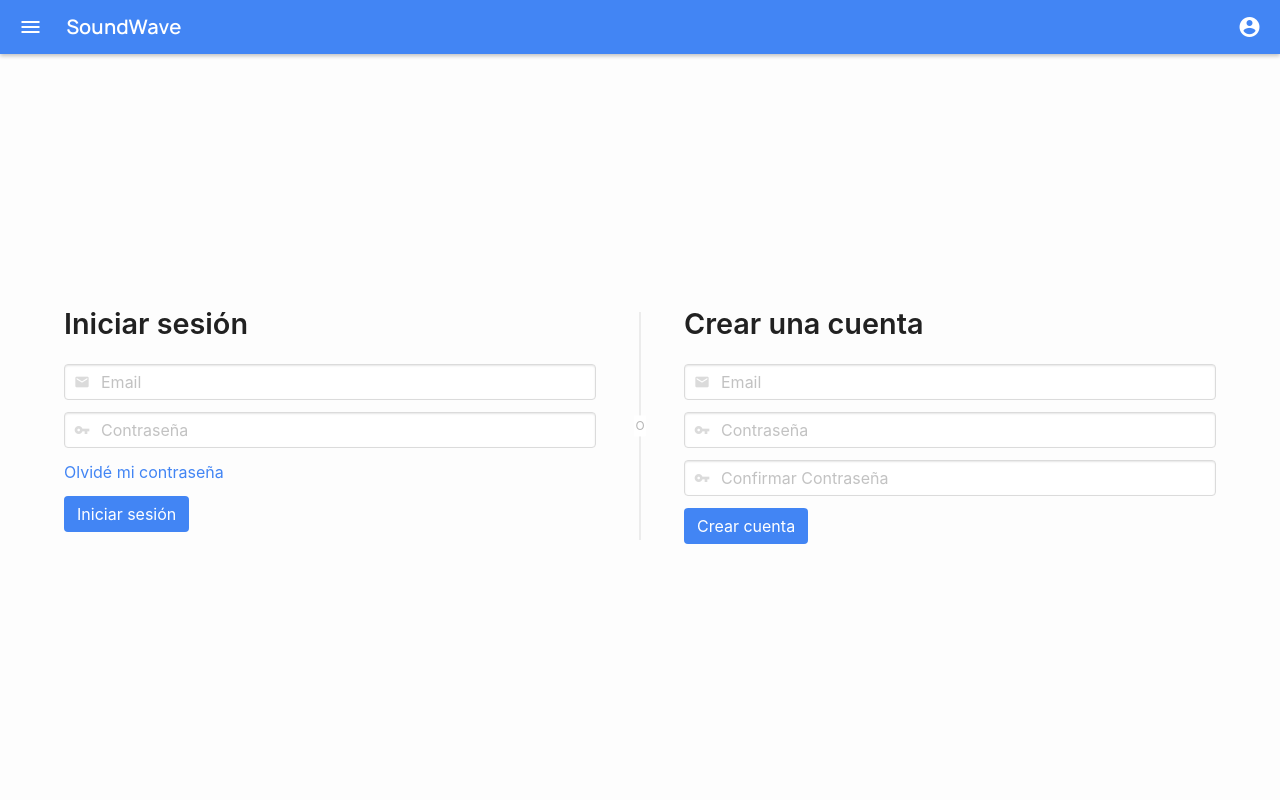
After one commit to jahirfiquitiva/SoundWave, a Flask app: page /login in a window 1280 px wide. The commit adds this page. Run offline with Flask 2, Linux system fonts and the light colour scheme; some libraries are stand-ins or nearby versions.

Commit message:
Add initial login site implementation

```diff
--- a/app.py
+++ b/app.py
@@ -1,5 +1,4 @@
 from flask import Flask, render_template
-import socket
 
 app = Flask("SoundWave")
 
@@ -9,7 +8,14 @@ def main():
     return render_template('index.html')
 
 
+@app.route("/login")
+@app.route("/login.html")
+def login():
+    return render_template('login.html')
+
+
 if __name__ == '__main__':
+    # Flask WebApp
     app.config['TEMPLATES_AUTO_RELOAD'] = True
     # app.run(host=socket.gethostbyname(socket.gethostname()))
     app.run()
--- a/static/main.css
+++ b/static/main.css
@@ -1,3 +1,5 @@
+@import "css/divider.css";
+
 :root {
     --primary-text: rgba(0, 0, 0, .87);
     --secondary-text: rgba(0, 0, 0, .54);
@@ -14,6 +16,8 @@
     --inactive-icon-inverse: rgba(255, 255, 255, .5);
 
     --primary-color: #4285f4;
+    --primary-color-light: #689df6;
+    --primary-color-dark: #356ac3;
     --bg-color: #fdfdfd;
 
     --system-font: -apple-system, BlinkMacSystemFont, "Segoe UI", Roboto, Helvetica, Arial, sans-serif, "Apple Color Emoji", "Segoe UI Emoji", "Segoe UI Symbol";
@@ -96,10 +100,39 @@ h6, p {
     font-size: 1rem !important;
 }
 
+a {
+    color: var(--primary-color) !important;
+}
+
+a:hover,
+a:focus {
+    color: var(--primary-color-dark) !important;
+    text-decoration: underline wavy;
+}
+
+.is-primary {
+    background-color: var(--primary-color) !important;
+}
+
+.is-primary:hover,
+.is-primary:focus {
+    background-color: var(--primary-color) !important;
+}
+
+.is-primary-text {
+    color: var(--primary-color) !important;
+}
+
 .hero .navbar {
     background-color: var(--primary-color) !important;
     padding-left: .4rem !important;
     padding-right: .4rem !important;
+}
+
+.navbar a,
+.navbar a:hover,
+.navbar a:focus {
+    text-decoration: none !important;
 }
 
 .navbar.has-shadow {
@@ -284,7 +317,7 @@ h6, p {
     border-radius: .2rem !important;
     max-width: 100% !important;
     text-decoration: none;
-    color: var(--primary-text);
+    color: var(--primary-text) !important;
     display: flex;
     align-items: center;
     font-weight: 600 !important;
@@ -312,8 +345,8 @@ h6, p {
 }
 
 .drawer .drawer-items-list a.active {
-    background-color: rgba(66, 133, 244, 0.15);
-    color: var(--primary-color);
+    background-color: rgba(66, 133, 244, 0.15) !important;
+    color: var(--primary-color) !important;
 }
 
 .drawer .drawer-items-list a.active:hover,
@@ -335,6 +368,10 @@ h6, p {
 
 .mdi {
     margin-right: 0.8rem !important;
+}
+
+.icon .mdi {
+    margin-right: 0 !important;
 }
 
 .avatar {
@@ -384,3 +421,8 @@ h6, p {
     box-shadow: 0 8px 48px 4px rgba(66, 133, 244, 0.5);
     border-radius: 8px;
 }
+
+.control.has-icons-left .icon,
+.control.has-icons-right .icon {
+    z-index: 0 !important;
+}
--- a/templates/index.html
+++ b/templates/index.html
@@ -34,11 +34,12 @@
                      aria-label="main navigation">
                     <div class="navbar-brand">
                         <a class="navbar-item" onclick="toggleDrawer();">
-                            <i class="mdi mdi-menu mdi-24px"></i>&nbsp;&nbsp;&nbsp;&nbsp;&nbsp;SoundWave
+                            <i class="mdi mdi-menu mdi-24px"></i>
                         </a>
+                        <a class="navbar-item" href="/">SoundWave</a>
                     </div>
                     <div class="navbar-end">
-                        <a class="navbar-item has-text-centered" onclick="toggleDrawer();">
+                        <a class="navbar-item has-text-centered" href="/login">
                             <i class="mdi mdi-account-circle mdi-24px"></i></a>
                     </div>
                 </nav>
--- /dev/null
+++ b/templates/login.html
@@ -0,0 +1,159 @@
+<!DOCTYPE html>
+<html lang="en" class="has-navbar-fixed-top">
+    <head>
+        <meta charset="UTF-8">
+        <title>SoundWave</title>
+        <meta name="viewport" content="width=device-width, initial-scale=1">
+
+        <!-- 'theme-color' will set background color in Chrome browser on Android 5.0+ -->
+        <meta name="theme-color" content="#4285F4">
+
+        <!-- Favicons -->
+        <link rel="shortcut icon" href="../static/favicons/sw72.png">
+        <link rel="apple-touch-icon" href="../static/favicons/sw57.png">
+        <link rel="apple-touch-icon" sizes="72x72" href="favicons/sw72.png">
+        <link rel="apple-touch-icon" sizes="114x114" href="favicons/sw114.png">
+        <link rel="apple-touch-icon-precomposed" href="favicons/sw32.png">
+
+        <link rel="icon" href="../static/favicons/sw32.png" sizes="32x32">
+        <meta name="msapplication-TileColor" content="#4285F4">
+        <meta name="msapplication-TileImage" content="../static/favicons/sw72.png">
+
+        <link href="//cdn.materialdesignicons.com/3.4.93/css/materialdesignicons.min.css"
+              rel="stylesheet">
+        <link rel="stylesheet"
+              href="https://cdnjs.cloudflare.com/ajax/libs/bulma/0.7.2/css/bulma.min.css">
+        <link href="../static/fonts/font.css" rel="stylesheet"/>
+        <link href="../static/main.css" rel="stylesheet"/>
+    </head>
+    <body>
+        <section class="hero is-fullheight-with-navbar section-w-drawer">
+            <!-- Hero head: will stick at the top -->
+            <div class="hero-head">
+                <nav class="navbar is-fixed-top has-shadow" role="navigation"
+                     aria-label="main navigation">
+                    <div class="navbar-brand">
+                        <a class="navbar-item" onclick="toggleDrawer();">
+                            <i class="mdi mdi-menu mdi-24px"></i>
+                        </a>
+                        <a class="navbar-item" href="/">SoundWave</a>
+                    </div>
+                    <div class="navbar-end">
+                        <a class="navbar-item has-text-centered" href="#">
+                            <i class="mdi mdi-account-circle mdi-24px"></i>
+                        </a>
+                    </div>
+                </nav>
+                <input type="checkbox" id="drawer-check"/>
+                <div class="drawer is-hidden" id="drawer">
+                    <nav class="drawer-items-list">
+                        <a href="/">
+                            <i class="mdi mdi-home mdi-18px"></i>&nbsp;&nbsp;Inicio
+                        </a>
+                        <hr>
+                        <a href="#" class="drawer-section-header">Biblioteca</a>
+                        <a href="#">
+                            <i class="mdi mdi-music-note mdi-18px"></i>&nbsp;&nbsp;Canciones
+                        </a>
+                        <a href="#">
+                            <i class="mdi mdi-account-tie mdi-18px"></i>&nbsp;&nbsp;Artistas
+                        </a>
+                        <a href="#">
+                            <i class="mdi mdi-album mdi-18px"></i>&nbsp;&nbsp;Álbumes
+                        </a>
+                        <a href="#">
+                            <i class="mdi mdi-collage mdi-18px"></i>&nbsp;&nbsp;Géneros
+                        </a>
+                        <hr>
+                        <a href="#" class="drawer-section-header">Playlists</a>
+                        <a href="#">
+                            <i class="mdi mdi-library-plus mdi-18px"></i>&nbsp;&nbsp;Nueva playlist
+                        </a>
+                    </nav>
+                </div>
+                <div class="drawer-container" onclick="toggleDrawer();"></div>
+            </div>
+
+            <div class="hero-body">
+                <div class="container">
+                    <div class="content">
+                        <div class="columns">
+                            <div class="column">
+                                <h4>Iniciar sesión</h4>
+                                <form>
+                                    <div class="field">
+                                        <p class="control has-icons-left">
+                                            <input class="input" type="email" placeholder="Email">
+                                            <span class="icon is-small is-left">
+                                              <i class="mdi mdi-email"></i>
+                                            </span>
+                                        </p>
+                                    </div>
+                                    <div class="field">
+                                        <p class="control has-icons-left">
+                                            <input class="input" type="password"
+                                                   placeholder="Contraseña">
+                                            <span class="icon is-small is-left">
+                                              <i class="mdi mdi-key"></i>
+                                            </span>
+                                        </p>
+                                    </div>
+                                    <div class="field">
+                                        <a href="mailto:support@soundwave.vip">Olvidé mi
+                                                                               contraseña</a>
+                                    </div>
+                                    <div class="field">
+                                        <p class="control">
+                                            <button class="button is-primary">Iniciar sesión
+                                            </button>
+                                        </p>
+                                    </div>
+                                </form>
+                            </div>
+                            <div class="is-divider-vertical" data-content="O"></div>
+                            <div class="column">
+                                <h4>Crear una cuenta</h4>
+                                <form>
+                                    <div class="field">
+                                        <p class="control has-icons-left">
+                                            <input class="input" type="email" placeholder="Email">
+                                            <span class="icon is-small is-left">
+                                              <i class="mdi mdi-email"></i>
+                                            </span>
+                                        </p>
+                                    </div>
+                                    <div class="field">
+                                        <p class="control has-icons-left">
+                                            <input class="input" type="password"
+                                                   placeholder="Contraseña">
+                                            <span class="icon is-small is-left">
+                                              <i class="mdi mdi-key"></i>
+                                            </span>
+                                        </p>
+                                    </div>
+                                    <div class="field">
+                                        <p class="control has-icons-left">
+                                            <input class="input" type="password"
+                                                   placeholder="Confirmar Contraseña">
+                                            <span class="icon is-small is-left">
+                                              <i class="mdi mdi-key"></i>
+                                            </span>
+                                        </p>
+                                    </div>
+                                    <div class="field">
+                                        <p class="control">
+                                            <button class="button is-primary">Crear cuenta
+                                            </button>
+                                        </p>
+                                    </div>
+                                </form>
+                            </div>
+                        </div>
+                    </div>
+                </div>
+            </div>
+        </section>
+
+        <script src="../static/js/main.js" lang="text/javascript"></script>
+    </body>
+</html>
```
Also changed, not shown: static/css/divider.css (added).
